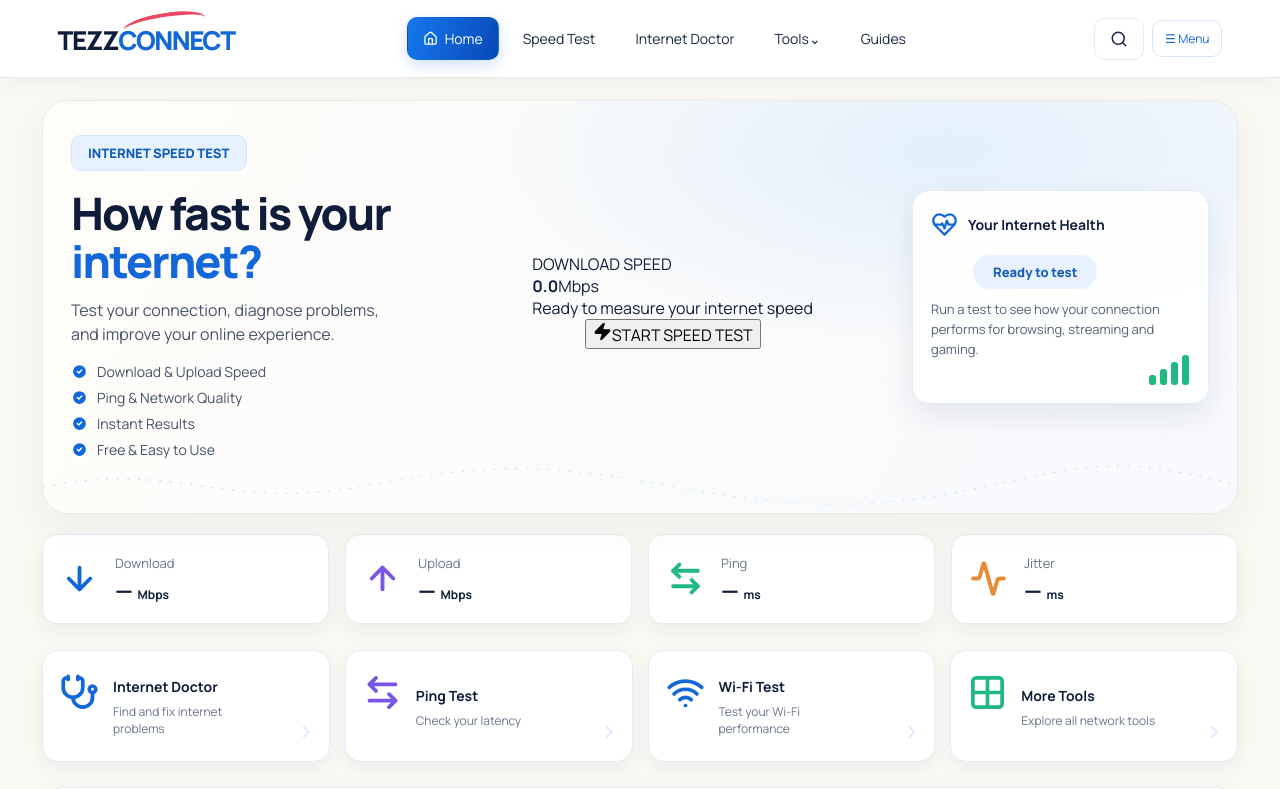
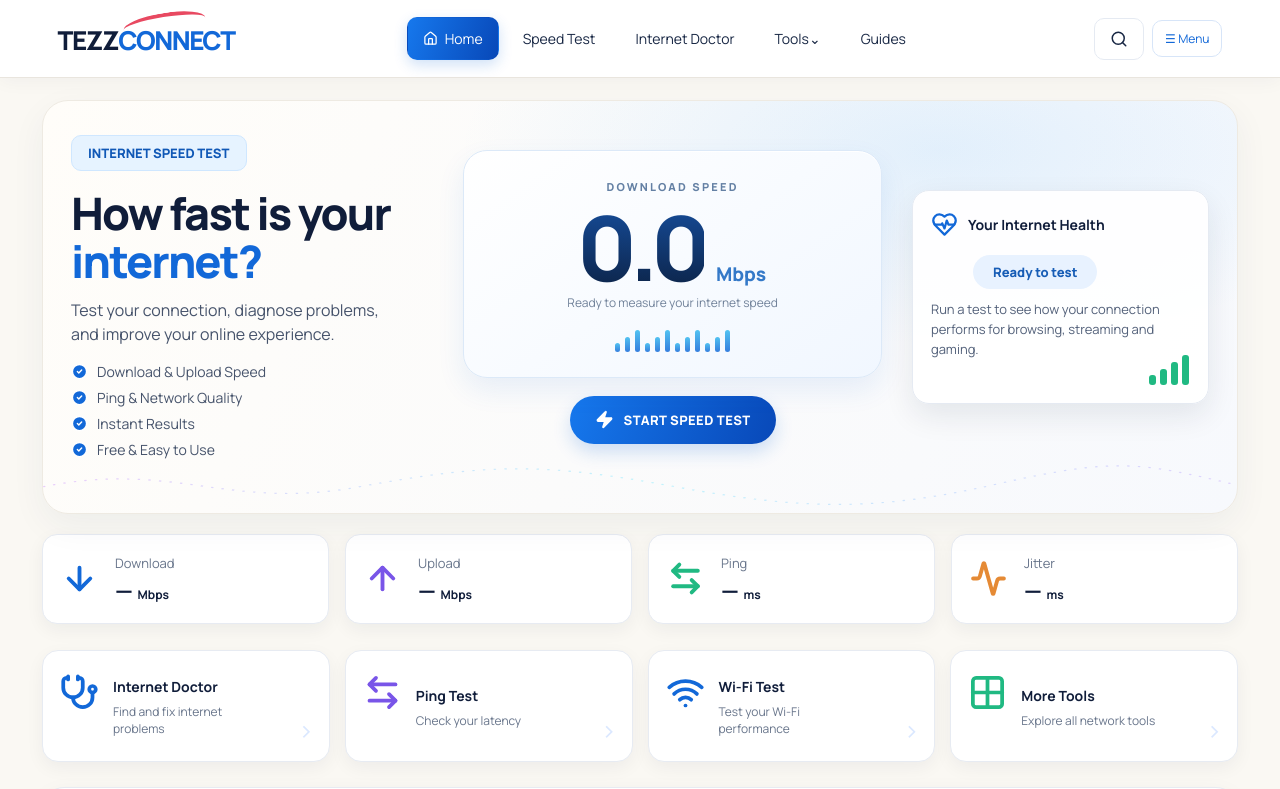
Before and after one commit to svish4934/tezz-connect, a React (Vite) app: page / in a window 1280 px wide. Shown: the top 789 px of the page. Built offline with nearby package versions, Linux system fonts and the light colour scheme.

Commit message:
Style premium digital speed readout without circular meter or needle

```diff
--- a/src/styles.css
+++ b/src/styles.css
@@ -725,3 +725,24 @@ body{background:#faf8f3!important}
  .tezz-social-panel .service-status{align-self:start!important;margin-top:2px!important}
  .tezz-main footer{flex-direction:column!important;align-items:center!important;text-align:center!important}
 }
+
+
+
+/* Digital speed display — no circular dial, no needle, no gauge ring. */
+.tezz-digital-wrap{display:flex!important;flex-direction:column!important;align-items:center!important;justify-content:center!important;gap:18px!important;min-height:300px!important;padding:12px 8px!important}
+.tezz-digital-meter{position:relative!important;width:min(100%,460px)!important;min-height:210px!important;padding:28px 24px 25px!important;display:flex!important;flex-direction:column!important;align-items:center!important;justify-content:center!important;overflow:hidden!important;border:1px solid #dce9f8!important;border-radius:24px!important;background:linear-gradient(145deg,#fff 0%,#f1f7ff 100%)!important;box-shadow:0 12px 28px rgba(18,104,216,.09),inset 0 1px 0 #fff!important}
+.tezz-digital-label{font:800 11px Manrope,system-ui,sans-serif!important;letter-spacing:2.2px!important;color:#6480a4!important}
+.tezz-digital-reading{display:flex!important;align-items:baseline!important;justify-content:center!important;gap:12px!important;margin:8px 0 2px!important;line-height:1!important}
+.tezz-digital-reading strong{font:800 clamp(64px,7vw,92px)/1 Manrope,system-ui,sans-serif!important;letter-spacing:-5px!important;font-variant-numeric:tabular-nums!important;color:#102b55!important;background:linear-gradient(180deg,#164d9b,#0c2347)!important;-webkit-background-clip:text!important;background-clip:text!important;-webkit-text-fill-color:transparent!important}
+.tezz-digital-reading span{font-size:19px!important;font-weight:800!important;color:#3479c8!important}
+.tezz-digital-caption{font-size:12px!important;color:#71829a!important;text-align:center!important}
+.tezz-digital-accent{display:flex!important;align-items:flex-end!important;gap:5px!important;height:24px!important;margin-top:17px!important}
+.tezz-digital-accent i{display:block!important;width:5px!important;border-radius:5px!important;background:linear-gradient(180deg,#35b9ef,#1268d8)!important;opacity:.85!important}
+.tezz-digital-accent i:nth-child(3n+1){height:9px}.tezz-digital-accent i:nth-child(3n+2){height:15px}.tezz-digital-accent i:nth-child(3n){height:22px}
+.tezz-digital-start{display:inline-flex!important;align-items:center!important;justify-content:center!important;gap:10px!important;min-height:48px!important;padding:0 25px!important;border:0!important;border-radius:999px!important;background:linear-gradient(110deg,#1678ed,#0848b8)!important;color:#fff!important;font-size:13px!important;font-weight:850!important;letter-spacing:.4px!important;box-shadow:0 8px 18px rgba(18,104,216,.2)!important;cursor:pointer!important}
+.tezz-digital-start:disabled{opacity:.72!important;cursor:progress!important}
+.tezz-digital-start.testing{background:linear-gradient(110deg,#427fd0,#16468e)!important}
+.tezz-digital-wrap .tezz-live-progress{margin:0 auto!important;flex-wrap:wrap!important;color:#1268d8!important}
+.tezz-digital-wrap .tezz-arc,.tezz-digital-wrap .tezz-dial-stage,.tezz-digital-wrap .tezz-go,.tezz-digital-wrap .tezz-needle{display:none!important}
+@media(max-width:1050px){.tezz-digital-wrap{min-height:0!important;width:100%!important;max-width:100%!important}.tezz-digital-meter{min-height:190px!important}}
+@media(max-width:760px){.tezz-digital-wrap{gap:13px!important;padding:4px 0!important}.tezz-digital-meter{width:100%!important;min-height:180px!important;padding:23px 15px!important;border-radius:19px!important}.tezz-digital-reading strong{font-size:clamp(58px,17vw,78px)!important}.tezz-digital-reading span{font-size:16px!important}.tezz-digital-start{width:min(100%,290px)!important}.tezz-digital-caption{font-size:11px!important}}
```
